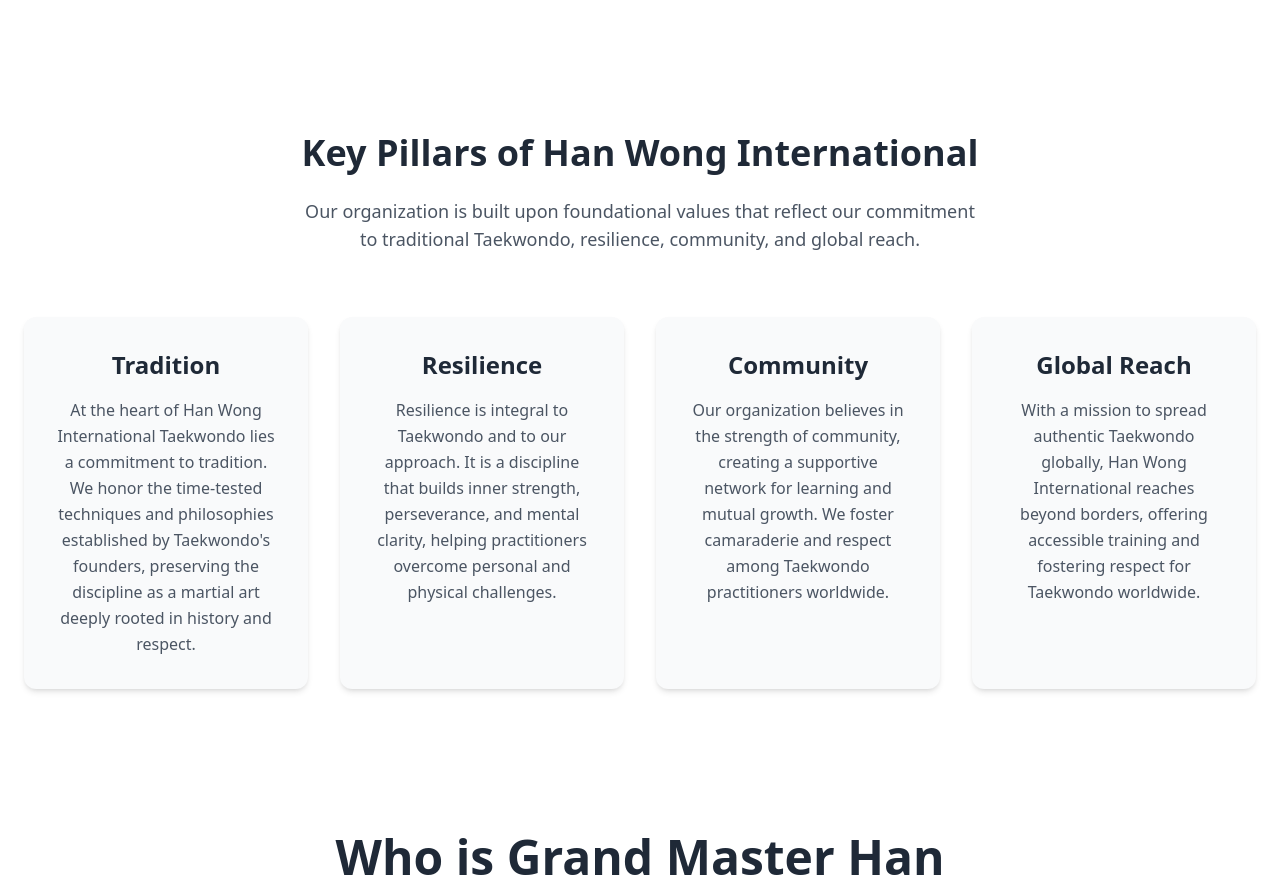
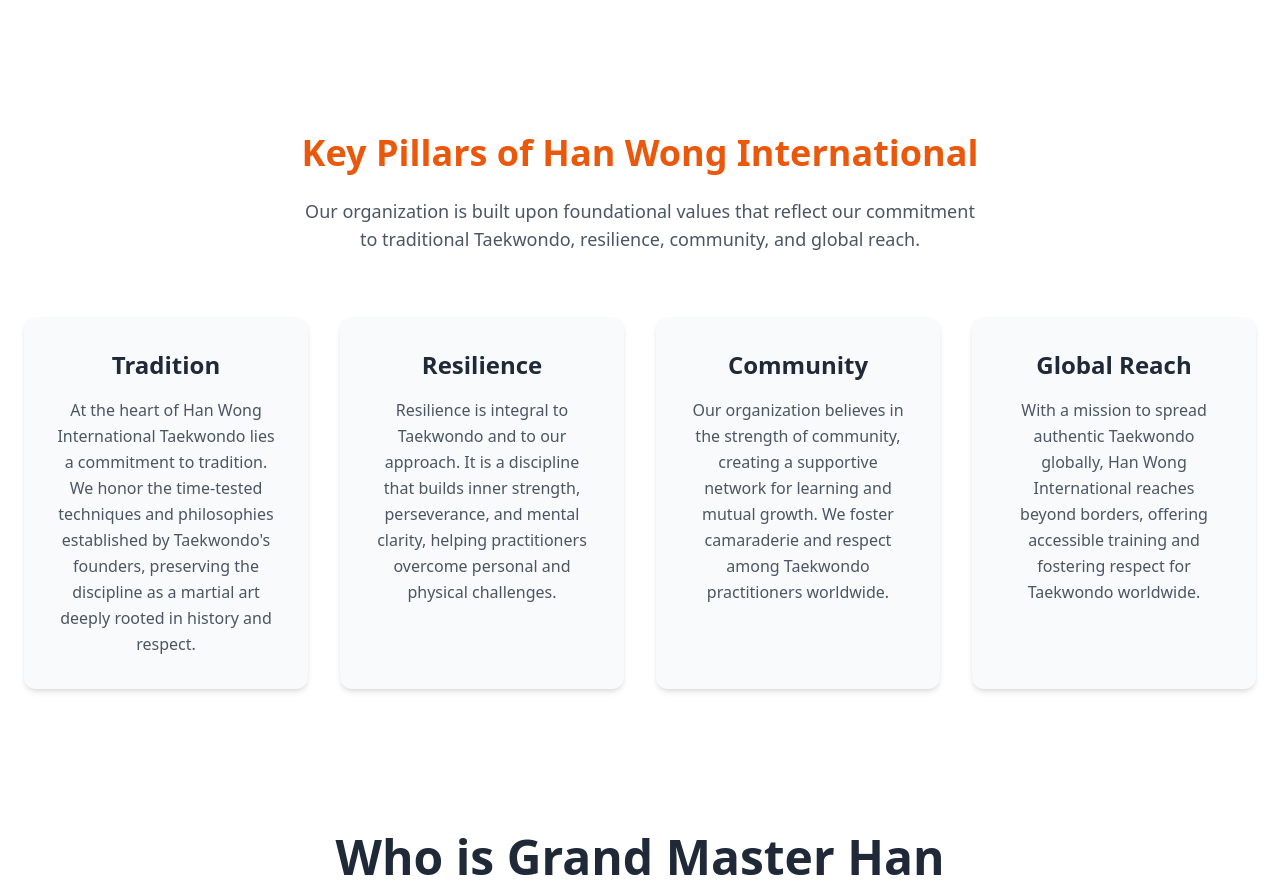
Before and after one commit to tushgaurav/HanWong-site, a Next.js app: page / in a window 1280 px wide. Shown: the part 2780-3665 px from the top of the page. Built offline with nearby package versions, Linux system fonts and the light colour scheme.

Commit message:
color change

```diff
--- a/components/ui/KeyPillars/index.jsx
+++ b/components/ui/KeyPillars/index.jsx
@@ -4,7 +4,7 @@
   <SectionWrapper className="bg-white py-20">
     <div className="max-w-7xl mx-auto px-6">
       <div className="text-center mb-16">
-        <h2 className="text-4xl font-bold text-gray-800 mb-6">
+        <h2 className="text-4xl font-bold text-orange-600 mb-6">
           Key Pillars of Han Wong International
         </h2>
         <p className="max-w-2xl mx-auto text-lg text-gray-600">
```
